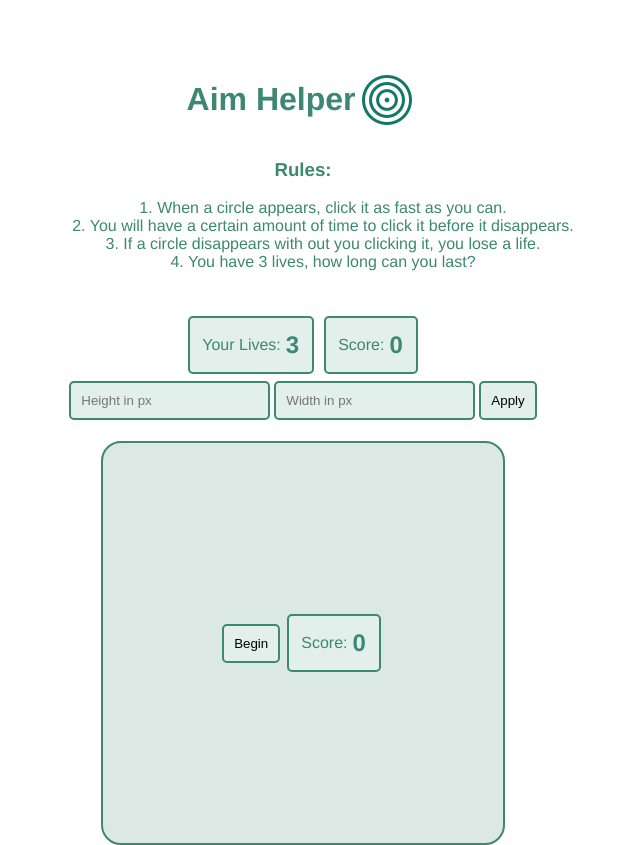
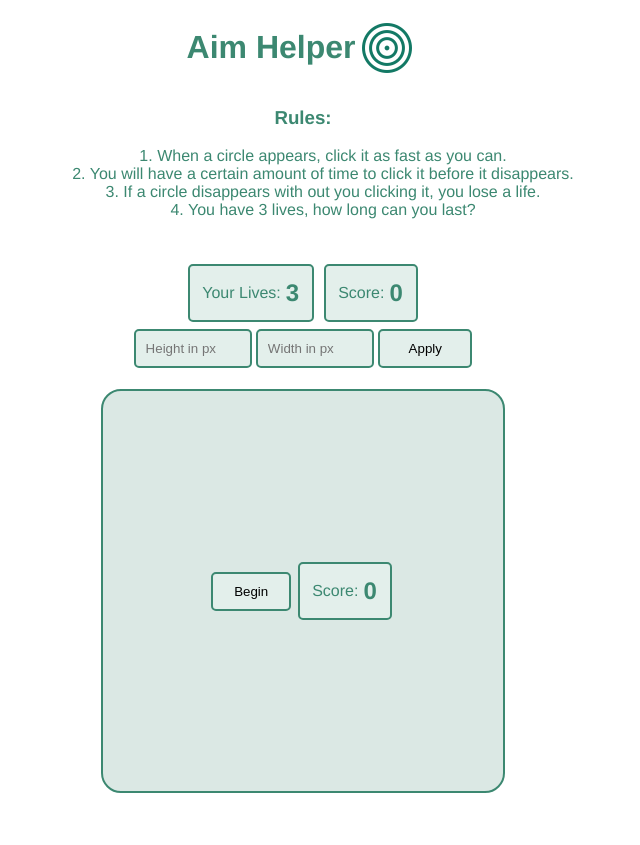
Before and after one commit to CarlMenke/vue_game, a Vue app: page / in a window 1280 px wide. Shown: the whole page, without its empty margins (337-977 px from the left). After the commit the page ends 800 px from the top, so only its background shows below. Built offline with nearby package versions, Linux system fonts and the light colour scheme.

Commit message:
added to final styling

```diff
--- a/src/App.vue
+++ b/src/App.vue
@@ -33,6 +33,5 @@ export default {
   -moz-osx-font-smoothing: grayscale;
   text-align: center;
   color: #3c8871;
-  margin-top: 60px;
 }
 </style>
--- a/src/components/GameContainer.vue
+++ b/src/components/GameContainer.vue
@@ -221,6 +221,7 @@
         padding:10px;
         background-color: #e3efeb;
         margin:2px;
+        width:20%;
     }
     .button:hover{
         border: 2px solid #539c86;
--- a/src/components/WelcomePage.vue
+++ b/src/components/WelcomePage.vue
@@ -26,10 +26,8 @@ export default {
 
   }
 }
-
 </script>
 
-<!-- Add "scoped" attribute to limit CSS to this component only -->
 <style scoped>
 li{
   list-style: none;
@@ -40,4 +38,10 @@ li{
   justify-content: center;
   align-items: center;
 }
+ul{
+  list-style: none;
+  display: flex;
+  flex-flow: column wrap;
+
+}
 </style>
```
